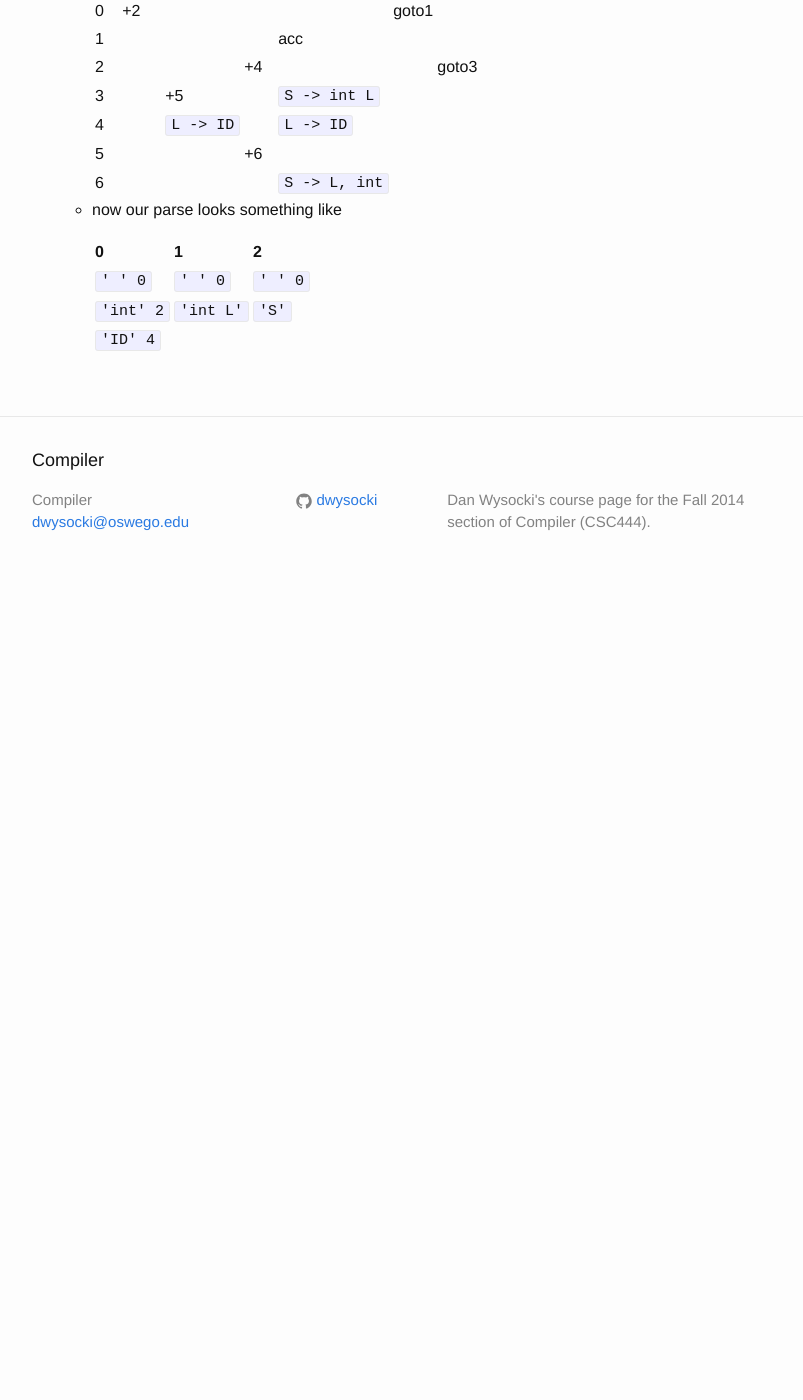
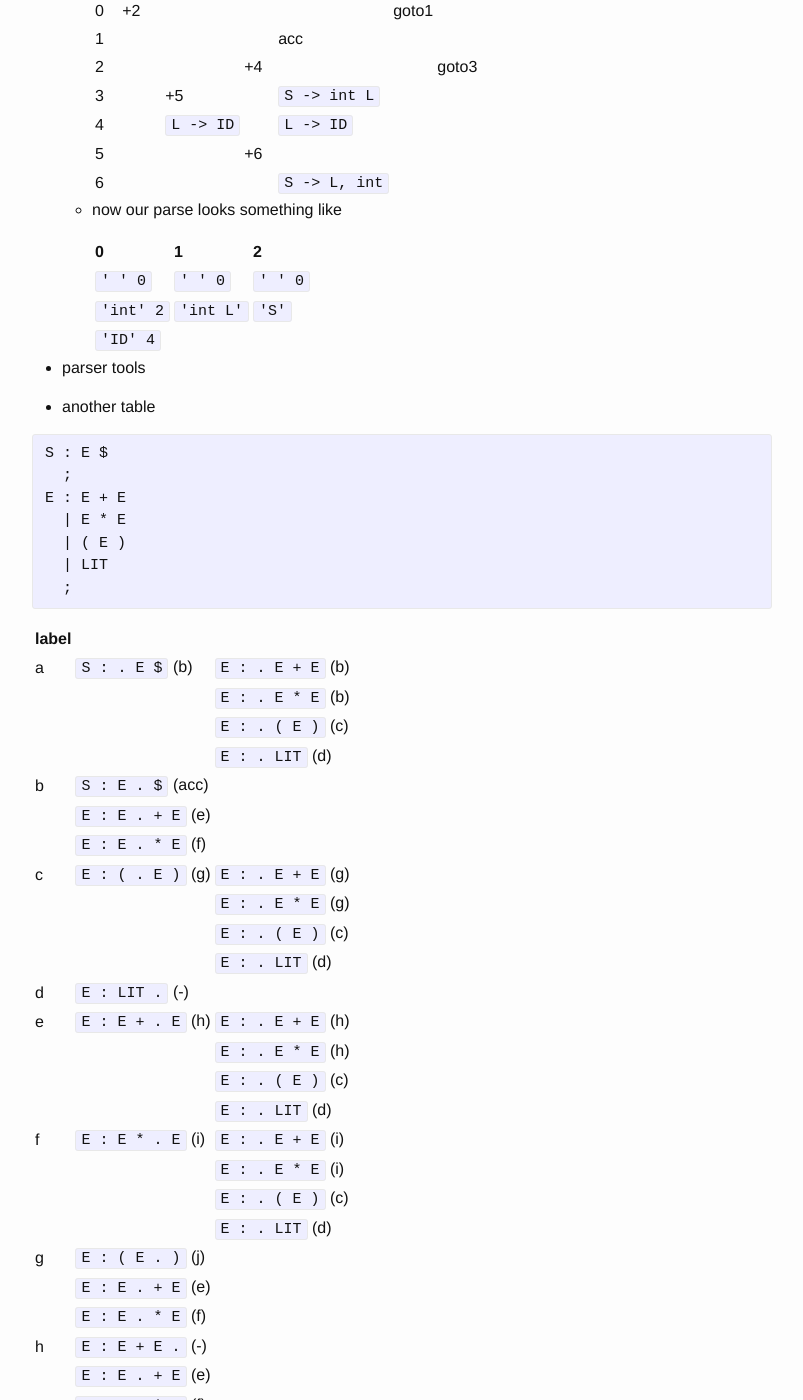
Before and after one commit to dwysocki/csc444, a Jekyll site: the page built from notes.md, in a window 1280 px wide and 1400 px high, scrolled down 9304 px. Shown: the whole window, without its empty margins (238-1041 px from the left). Built offline with Jekyll 4.4.1, drawn with Linux system fonts in a browser that asks for light colours; before the commit the page ends 9898 px from its top, so only the background shows below that; some of the changed text lies outside the part shown.

Commit message:
Class notes

````diff
--- a/notes.md
+++ b/notes.md
@@ -457,3 +457,109 @@ A  : '(' E ')'
 	  |-----------+-----------+---------|
 	  | `'ID' 4`  |           |         |
 	  |-----------+-----------+---------|
+
+- parser tools
+
+- another table
+
+```antlr
+S : E $
+  ;
+E : E + E
+  | E * E
+  | ( E )
+  | LIT
+  ;
+```
+
+|-------+---------------------+---------------------|
+| label |                     |                     |
+|-------+---------------------+---------------------|
+|   a   | `S : . E $` (b)     | `E : . E + E` (b)   |
+|-------+---------------------+---------------------|
+|       |                     | `E : . E * E` (b)   |
+|-------+---------------------+---------------------|
+|       |                     | `E : . ( E )` (c)   |
+|-------+---------------------+---------------------|
+|       |                     | `E : .  LIT`  (d)   |
+|-------+---------------------+---------------------|
+|   b   | `S : E . $`   (acc) |                     |
+|-------+---------------------+---------------------|
+|       | `E : E . + E` (e)   |                     |
+|-------+---------------------+---------------------|
+|       | `E : E . * E` (f)   |                     |
+|-------+---------------------+---------------------|
+|   c   | `E : ( . E )` (g)   | `E : . E + E` (g)   |
+|-------+---------------------+---------------------|
+|       |                     | `E : . E * E` (g)   |
+|-------+---------------------+---------------------|
+|       |                     | `E : . ( E )` (c)   |
+|-------+---------------------+---------------------|
+|       |                     | `E : . LIT`   (d)   |
+|-------+---------------------+---------------------|
+|   d   | `E : LIT .` (-)     |                     |
+|-------+---------------------+---------------------|
+|   e   | `E : E + . E` (h)   | `E : . E + E` (h)   |
+|-------+---------------------+---------------------|
+|       |                     | `E : . E * E` (h)   |
+|-------+---------------------+---------------------|
+|       |                     | `E : . ( E )` (c)   |
+|-------+---------------------+---------------------|
+|       |                     | `E : . LIT`   (d)   |
+|-------+---------------------+---------------------|
+|   f   | `E : E * . E` (i)   | `E : . E + E` (i)   |
+|-------+---------------------+---------------------|
+|       |                     | `E : . E * E` (i)   |
+|-------+---------------------+---------------------|
+|       |                     | `E : . ( E )` (c)   |
+|-------+---------------------+---------------------|
+|       |                     | `E : . LIT`   (d)   |
+|-------+---------------------+---------------------|
+|   g   | `E : ( E . )` (j)   |                     |
+|-------+---------------------+---------------------|
+|       | `E : E . + E` (e)   |                     |
+|-------+---------------------+---------------------|
+|       | `E : E . * E` (f)   |                     |
+|-------+---------------------+---------------------|
+|   h   | `E : E + E .` (-)   |                     |
+|-------+---------------------+---------------------|
+|       | `E : E . + E` (e)   |                     |
+|-------+---------------------+---------------------|
+|       | `E : E . * E` (f)   |                     |
+|-------+---------------------+---------------------|
+|   i   | `E : E * E .` (-)   |                     |
+|-------+---------------------+---------------------|
+|       | `E : E . + E` (e)   |                     |
+|-------+---------------------+---------------------|
+|       | `E : E . * E` (f)   |                     |
+|-------+---------------------+---------------------|
+|   j   | `E : ( E ) .` (-)   |                     |
+|-------+---------------------+---------------------|
+
+|---+--------+--------+--------+--------+--------+--------+--------+--------|
+|   | `LIT`  |   `(`  |   `+`  |   `*`  |   `)`  |   `$`  |   `S`  |   `E`  |
+|---+--------+--------+--------+--------+--------+--------+--------+--------|
+| a | +d     | +c     |        |        |        |        |        | b      |
+|---+--------+--------+--------+--------+--------+--------+--------+--------|
+| b |        |        | +e     | +f     |        | acc    |        |        |
+|---+--------+--------+--------+--------+--------+--------+--------+--------|
+| c | +c     | +d     |        |        |        |        |        | g      |
+|---+--------+--------+--------+--------+--------+--------+--------+--------|
+| d |        |        | `E:ID` | `E:ID` | `E:ID` | `E:ID` |        |        |
+|---+--------+--------+--------+--------+--------+--------+--------+--------|
+| e | +d     | +c     |        |        |        |        |        | h      |
+|---+--------+--------+--------+--------+--------+--------+--------+--------|
+| f | +d     | +c     |        |        |        |        |        |        |
+|---+--------+--------+--------+--------+--------+--------+--------+--------|
+| g |        |        | +e     | +f     | +j     |        |        |        |
+|---+--------+--------+--------+--------+--------+--------+--------+--------|
+| h |        |        | +e     | +f     |        |        |        |        |
+|---+--------+--------+--------+--------+--------+--------+--------+--------|
+|   |        |        |`E:E+E` |`E:E+E` |`E:E+E` |`E:E+E` |        |        |
+|---+--------+--------+--------+--------+--------+--------+--------+--------|
+| i |        |        | +e     | +f     |        |        |        |        |
+|---+--------+--------+--------+--------+--------+--------+--------+--------|
+|   |        |        |`E:E*E` |`E:E*E` |`E:E*E` |`E:E*E` |        |        |
+|---+--------+--------+--------+--------+--------+--------+--------+--------|
+| j |        |        |`E:(E)` |`E:(E)` |`E:(E)` |`E:(E)` |        |        |
+|---+--------+--------+--------+--------+--------+--------+--------+--------|
````
